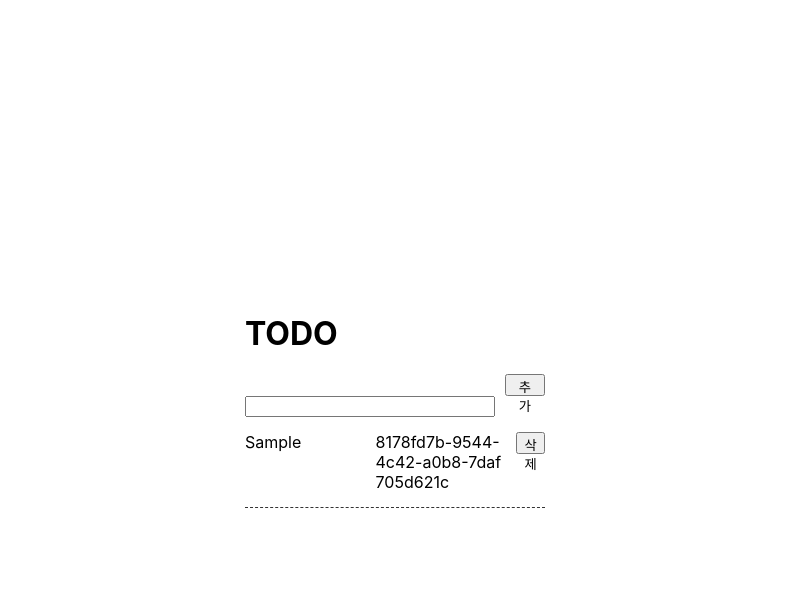
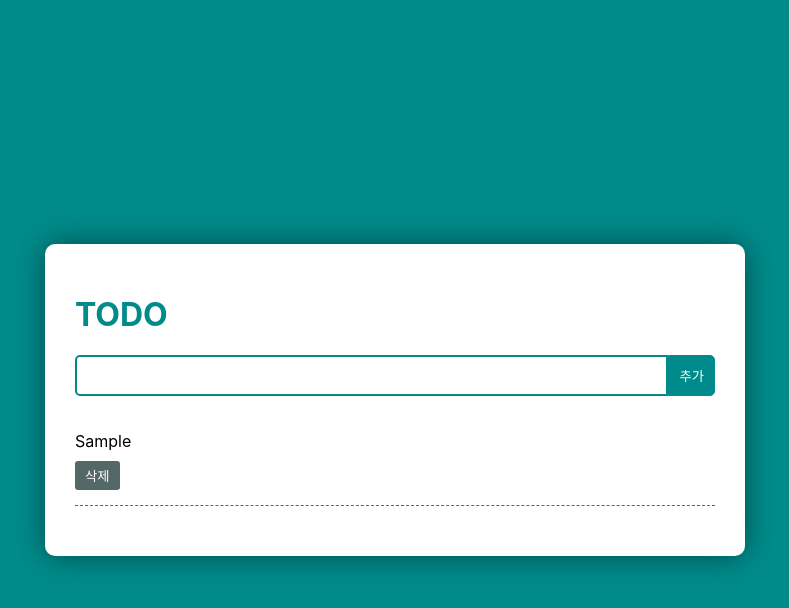
Before and after one commit to EllenKim-VCNC/todo, a React (Create React App) app: page / in a window 1280 px wide. Both pictures are taken after typing "Sample" into the empty fields and a click on the button "추가". Shown: the top 608 px of the page, without its empty margins (245-1034 px from the left). Built offline with nearby package versions, Linux system fonts and the light colour scheme.

Commit message:
Fix styled components

```diff
--- a/package.json
+++ b/package.json
@@ -10,10 +10,12 @@
     "@types/node": "^17.0.21",
     "@types/react": "^17.0.39",
     "@types/react-dom": "^17.0.13",
+    "@types/styled-components": "^5.1.24",
     "@types/uuid": "^8.3.4",
     "react": "^17.0.2",
     "react-dom": "^17.0.2",
     "react-scripts": "5.0.0",
+    "styled-components": "^5.3.3",
     "typescript": "^4.6.2",
     "uuid": "^8.3.2",
     "web-vitals": "^2.1.4"
--- a/src/App.css
+++ /dev/null
@@ -1,48 +0,0 @@
-body {
-  display: flex;
-  flex-direction: column;
-  justify-content: center;
-  align-items: center;
-  height: 100vh;
-}
-
-main {
-  width: 300px;
-  margin: 0 auto;
-}
-
-div {
-  width: 100%;
-}
-
-input {
-  width: calc(100% - 58px);
-}
-
-div button {
-  margin-left: 10px;
-}
-
-button {
-  width: 40px;
-  height: 22px;
-}
-
-ul {
-  margin: 0;
-  padding: 0;
-  width: 100%;
-}
-
-li {
-  display: flex;
-  justify-content: space-between;
-  padding: 15px 0;
-  border-bottom: 1px dashed #333;
-  word-break: break-all;
-}
-
-p {
-  margin: 0;
-  width: calc(100% - 58px);
-}
--- a/src/App.tsx
+++ b/src/App.tsx
@@ -1,10 +1,28 @@
 import { useState } from 'react';
-import './App.css';
+// import './App.css';
+import { GlobalStyles } from './theme/GlobalStyles';
+import styled from 'styled-components'
 import { Form } from './components/Form';
 import { List } from './components/List';
 import { Todo } from './interface';
 
+const TodoMain = styled.main`
+  position: relative;
+  width: 50vw;
+  margin: 0 auto;
+  background-color: #fff;
+  padding: 30px 30px 50px;
+  border-radius: 10px;
+  box-shadow: 0px 0px 30px #00000076;
+`
 
+const Title = styled.h1`
+  color: var(--color__primary);
+`
+
+const TodoListWrapper = styled.ul`
+  width: 100%;
+`
 export const App: React.FC = () => {
   const [todoList, setTodoList] = useState<Todo[]>([]);
 
@@ -14,17 +32,20 @@ export const App: React.FC = () => {
   }
 
   return (
-    <main>
-      <h1>
-        TODO
-      </h1>
-      <Form todoList={todoList} setTodoList={setTodoList} />
-      <ul>
-        {todoList.map(list => (
-          <List key={list.id} id={list.id} text={list.text} removeTodoList={removeTodoList} />
-        ))}
-      </ul>
-    </main>
+    <>
+      <GlobalStyles />
+      <TodoMain>
+        <Title>
+          TODO
+        </Title>
+        <Form todoList={todoList} setTodoList={setTodoList} />
+        <TodoListWrapper>
+          {todoList.map(list => (
+            <List key={list.id} id={list.id} text={list.text} removeTodoList={removeTodoList} />
+          ))}
+        </TodoListWrapper>
+      </TodoMain>
+    </>
   );
 }
 
--- a/src/components/Form.tsx
+++ b/src/components/Form.tsx
@@ -1,6 +1,31 @@
 import React, { useState } from "react";
 import { v4 as uuidv4 } from 'uuid';
 import { Todo } from '../interface';
+import styled from 'styled-components'
+
+const FormWrapper = styled.form`
+  display: flex;
+  margin-bottom: 20px;
+`
+
+const InputWrapper = styled.input`
+  width: calc(100% - 80px);
+  width: 100%;
+  border: 2px solid var(--color__primary);
+  padding: 5px 10px;
+  border-radius: 5px 0 0 5px;
+`
+
+const AddButton = styled.button`
+  background-color: var(--color__primary);
+  border: 1px solid var(--color__primary);
+  padding: 10px;
+  border-radius: 0 5px 5px 0;
+  color: #fff;
+  display: block;
+  word-break: keep-all;
+`
+
 
 interface Props {
   todoList: Todo[];
@@ -29,9 +54,9 @@ export const Form: React.FC<Props> = ({ todoList, setTodoList }) => {
   }
 
   return (
-    <form>
-      <input value={text} onChange={inputHandler} />
-      <button onClick={onClickHander}>추가</button>
-    </form>
+    <FormWrapper>
+      <InputWrapper value={text} onChange={inputHandler} />
+      <AddButton onClick={onClickHander}>추가</AddButton>
+    </FormWrapper>
   );
 };
--- a/src/components/List.tsx
+++ b/src/components/List.tsx
@@ -1,5 +1,21 @@
 import React from "react";
-import { Todo } from '../interface';
+import styled from 'styled-components';
+
+const ListWrapper = styled.li`
+  padding: 15px 0;
+  border-bottom: 1px dashed var(--color__second);
+  word-break: break-all;
+`
+
+const RemoveButton = styled.button`
+  background-color: var(--color__second);
+  margin-top: 10px;
+  padding: 5px 10px;
+  border-radius: 3px;
+  color: #fff;
+  display: block;
+  word-break: keep-all;
+`
 
 interface Props {
   text: string;
@@ -11,10 +27,9 @@ export const List: React.FC<Props> = ({ text, id, removeTodoList }) => {
   const removeTodoHandler = () => removeTodoList(id);
 
   return (
-    <li>
+    <ListWrapper>
       <p>{text}</p>
-      <p>{id}</p>
-      <button onClick={removeTodoHandler}>삭제</button>
-    </li>
+      <RemoveButton onClick={removeTodoHandler}>삭제</RemoveButton>
+    </ListWrapper>
   );
 };
--- /dev/null
+++ b/src/theme/GlobalStyles.ts
@@ -0,0 +1,36 @@
+import { createGlobalStyle } from 'styled-components';
+
+export const GlobalStyles = createGlobalStyle`
+
+  html, body, div, p {
+    margin: 0;
+    padding: 0;
+    box-sizing: border-box;
+  }
+
+  body {
+    display: flex;
+    flex-direction: column;
+    justify-content: center;
+    align-items: center;
+    height: 100vh;
+    background-color: darkcyan;
+  }
+
+  ul {
+    margin: 0;
+    padding: 0;
+    width: 100%;
+    list-style: none;
+  }
+
+  button {
+    border: none;
+    cursor: pointer;
+  }
+
+  :root {
+    --color__primary: darkcyan;
+    --color__second: #556868;
+  }
+`;
```
Also changed, not shown: 1 other file (tests, documents, lock files or other folders).
